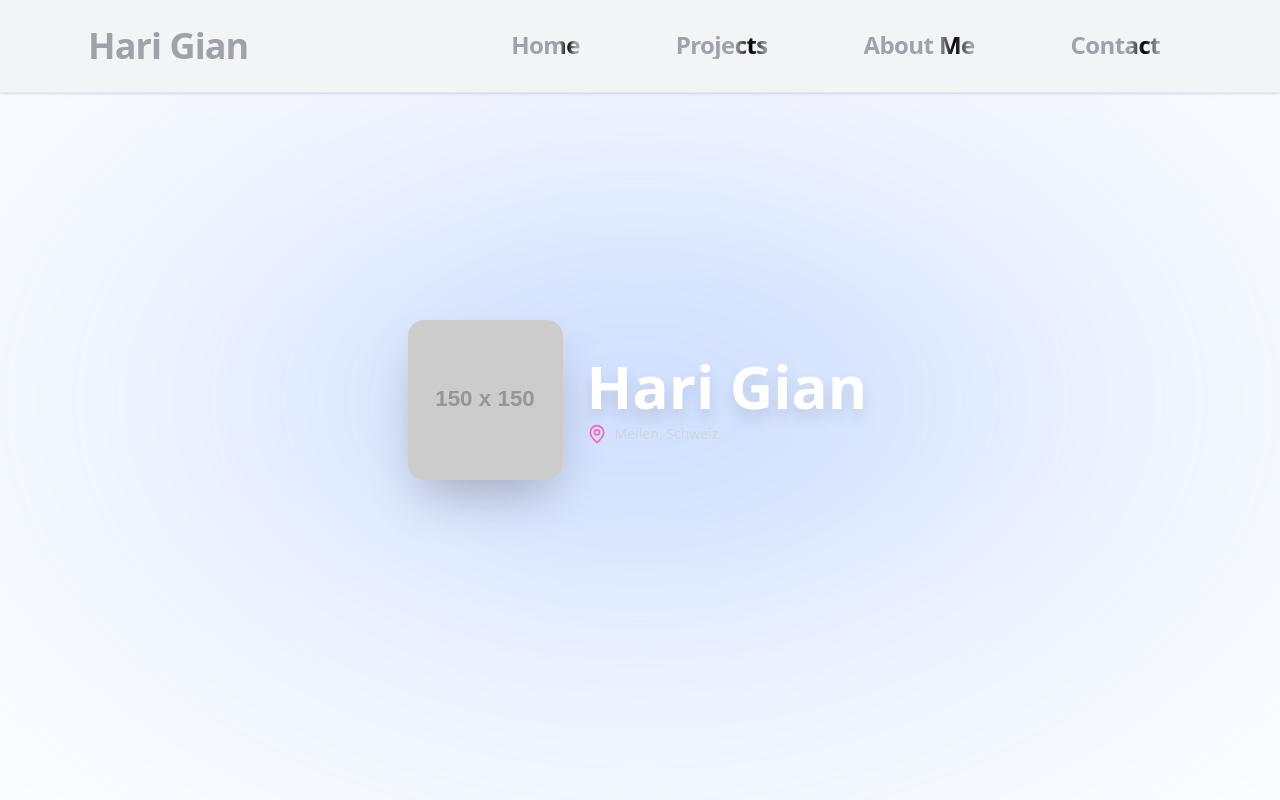
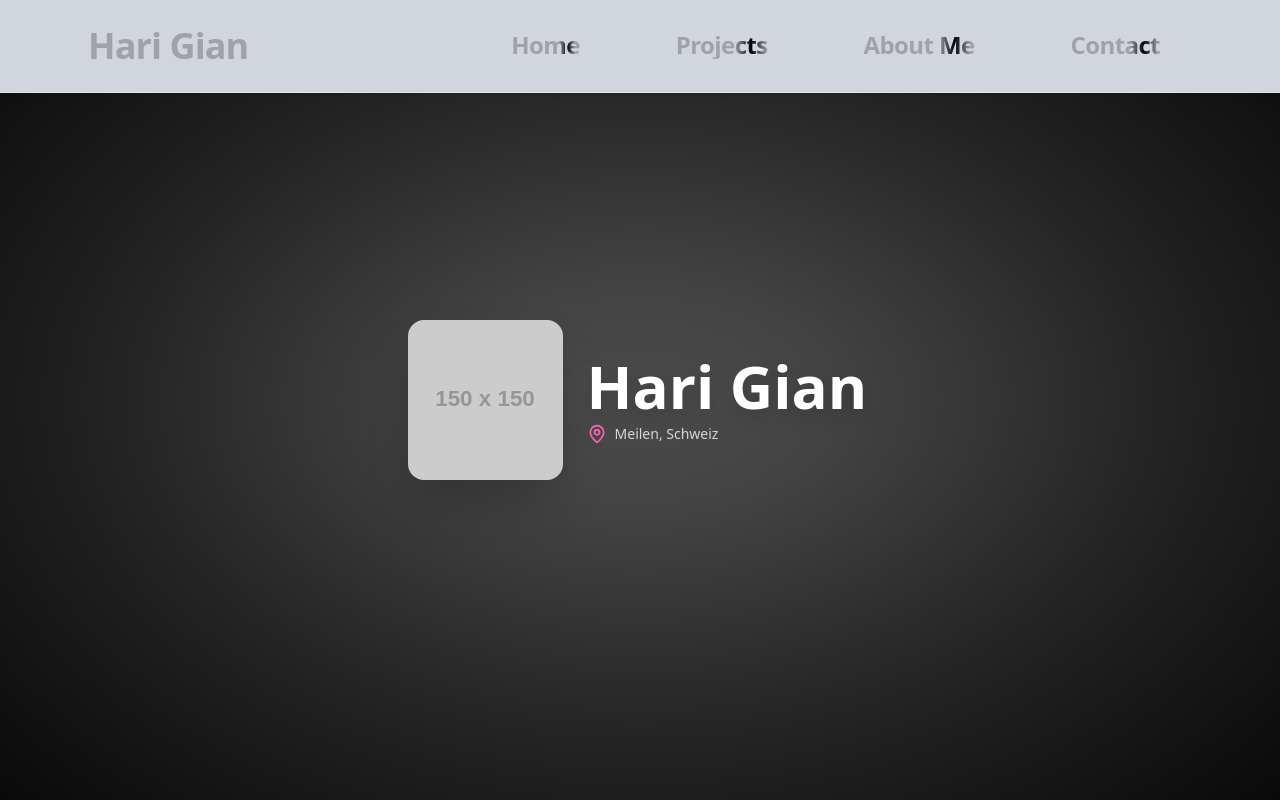
Before and after one commit to Hari-Gian/PortfolioWebseite, a Next.js app: page / in a window 1280 px wide. Shown: the top 800 px of the page. Built offline with nearby package versions, Linux system fonts and the light colour scheme.

Commit message:
Glow Effect verbessert

```diff
--- a/app/globals.css
+++ b/app/globals.css
@@ -125,14 +125,16 @@
   }
 
   :root {
-  --brand: 220 100% 60%;
-  --brand-foreground: 220 100% 80%;
+  --brand: 0 0% 85%;            /* light gray */
+  --brand-foreground: 0 0% 95%; /* lighter gray */
 }
 
 .dark {
-  --brand: 220 100% 60%;
-  --brand-foreground: 220 100% 80%;
+  --brand: 0 0% 85%;            /* same light gray */
+  --brand-foreground: 0 0% 95%; /* lighter gray */
 }
+
+
 
 }
 
--- a/app/layout.tsx
+++ b/app/layout.tsx
@@ -32,7 +32,7 @@ export default function RootLayout() {
         className={cn(
           geistSans.variable,
           geistMono.variable,
-          "antialiased relative min-h-screen"
+          "antialiased relative min-h-screen bg-black"
         )}
       >
         {/* Glow Background */}
--- a/components/footer.tsx
+++ b/components/footer.tsx
@@ -1,6 +1,6 @@
 export default function Footer() {
     return (
-        <footer className="bg-gray-100 relative w-full bg-gradient-to-r text-gray-100 pt-20 pb-8 mt-8 shadow-lg">
+        <footer className="bg-gray-300 relative w-full bg-gradient-to-r text-gray-100 pt-20 pb-8 mt-8 shadow-lg">
 
 
             <div
--- a/components/header.tsx
+++ b/components/header.tsx
@@ -150,7 +150,7 @@ const Navbar = () => {
     ];
 
     return (
-        <nav className={`fixed top-0 left-0 w-full z-10 ${!isScrolled && "bg-gray-100 border-b shadow-sm "}`}>
+        <nav className={`fixed top-0 left-0 w-full z-10 ${!isScrolled && "bg-gray-300 border-b shadow-sm "}`}>
             <div
                 className={`max-w-6xl mx-auto flex items-center ${isScrolled ? "justify-center" : "justify-between"} p-6`}>
                 {/* Logo */}
```
